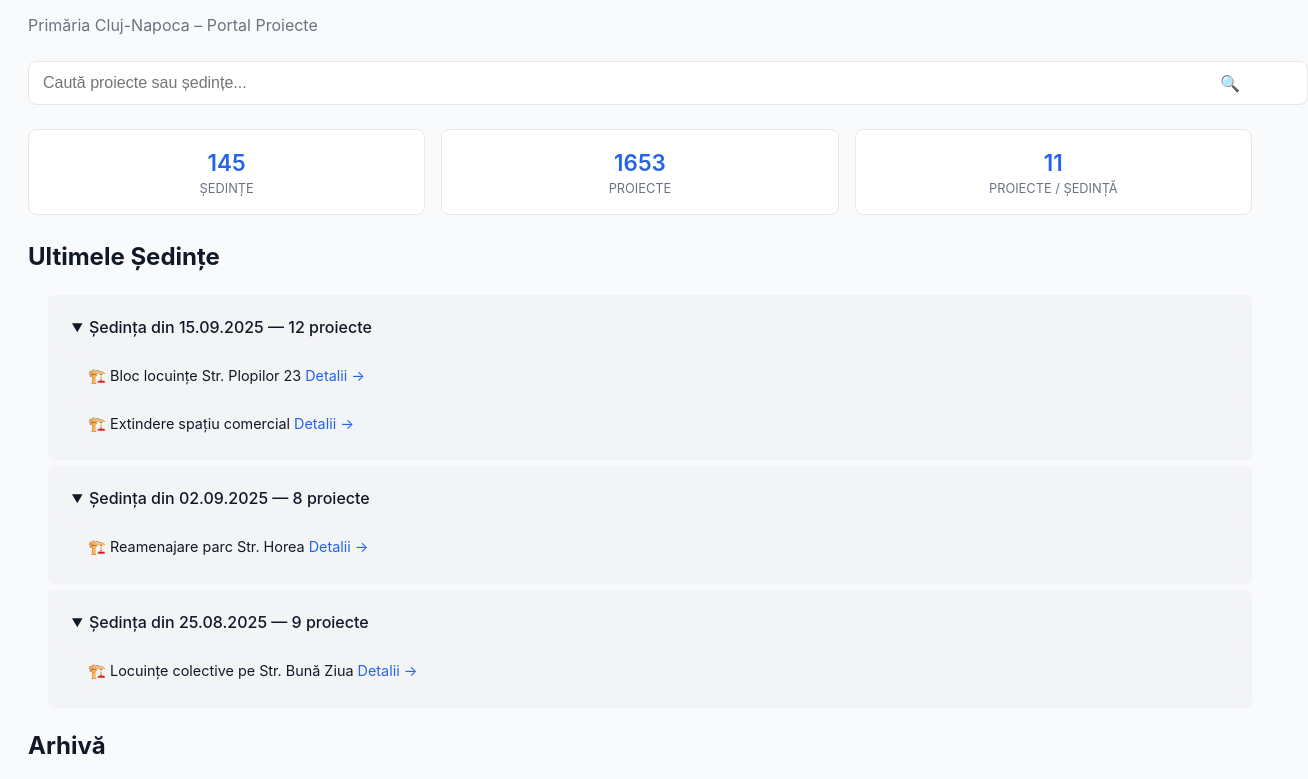
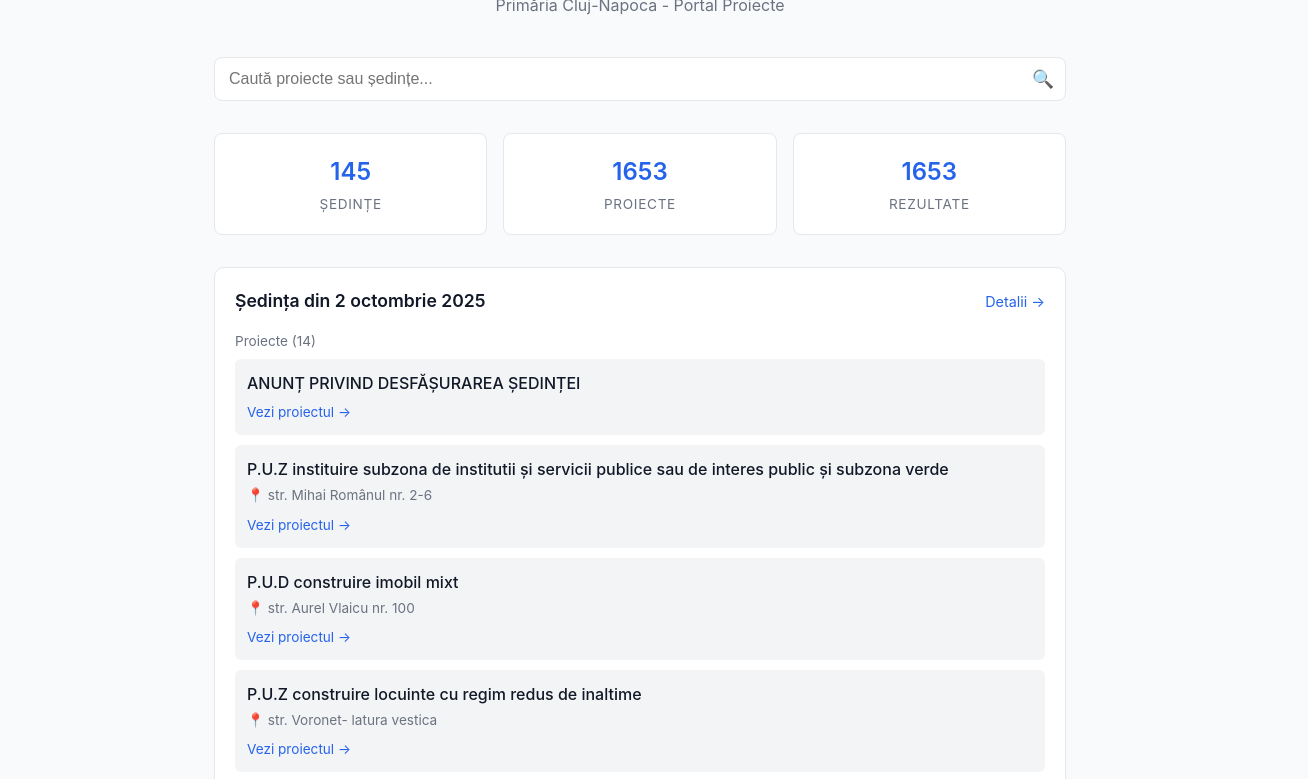
Before and after one commit to sergiuprdn/cjurban, a plain HTML site: page index.html in a window 1280 px wide. Shown: the part 87-866 px from the top of the page, 1308 px wide, since content can reach past the window. Drawn offline with Linux system fonts and the light colour scheme.

Commit message:
Enhance index.html with improved styling, layout, and search functionality

```diff
--- a/index.html
+++ b/index.html
@@ -5,203 +5,305 @@
     <meta name="viewport" content="width=device-width, initial-scale=1.0">
     <title>Ședințe și Proiecte Urbanism</title>
     <style>
+        /* Reset */
+        *, *::before, *::after {
+          margin: 0;
+          padding: 0;
+          box-sizing: border-box;
+        }
+
+        :root {
+          --background: #f9fafb;
+          --surface: #ffffff;
+          --surface-hover: #f3f4f6;
+          --text-primary: #111827;
+          --text-secondary: #6b7280;
+          --border-color: #e5e7eb;
+          --accent: #2563eb;
+        }
+
         body {
           font-family: 'Inter', system-ui, sans-serif;
-          background: #f9fafb;
-          color: #111827;
-          padding: 20px;
+          background: var(--background);
+          color: var(--text-primary);
           line-height: 1.5;
         }
-        h1 { font-size: 1.6rem; margin-bottom: 0.3rem; }
-        .subtitle { color: #6b7280; margin-bottom: 1.5rem; }
+
+        .container {
+          max-width: 900px;
+          margin: 0 auto;
+          padding: 24px;
+        }
+
+        header {
+          text-align: center;
+          margin-bottom: 40px;
+        }
+
+        h1 {
+          font-size: 2rem;
+          font-weight: 700;
+          margin-bottom: 8px;
+          color: var(--text-primary);
+        }
+
+        .subtitle {
+          color: var(--text-secondary);
+          font-size: 1rem;
+        }
 
         /* Search */
         .search-container {
-          margin-bottom: 24px;
+          margin-bottom: 32px;
           position: relative;
         }
+
         .search-box {
           width: 100%;
           padding: 12px 40px 12px 14px;
           font-size: 1rem;
-          border: 1px solid #e5e7eb;
+          border: 1px solid var(--border-color);
           border-radius: 8px;
-          background: #fff;
+          background: var(--surface);
+          color: var(--text-primary);
         }
+
         .search-icon {
           position: absolute;
           right: 12px;
           top: 50%;
           transform: translateY(-50%);
-          color: #6b7280;
+          color: var(--text-secondary);
+          pointer-events: none;
+          font-size: 1.1rem;
         }
 
         /* Stats */
         .stats {
           display: flex;
           gap: 16px;
-          margin-bottom: 24px;
+          margin-bottom: 32px;
           flex-wrap: wrap;
         }
+
         .stat-card {
           flex: 1;
           min-width: 160px;
-          padding: 16px;
-          background: #fff;
-          border: 1px solid #e5e7eb;
+          padding: 20px;
+          background: var(--surface);
           border-radius: 8px;
+          border: 1px solid var(--border-color);
           text-align: center;
         }
+
         .stat-number {
-          font-size: 1.4rem;
+          font-size: 1.5rem;
           font-weight: 600;
-          color: #2563eb;
-        }
-        .stat-label {
-          font-size: 0.8rem;
-          text-transform: uppercase;
-          color: #6b7280;
+          color: var(--accent);
+          margin-bottom: 4px;
         }
 
-        /* Collapsible */
-        details { margin-bottom: 12px; }
-        summary {
-          cursor: pointer;
-          padding: 10px 14px;
-          background: #fff;
-          border: 1px solid #e5e7eb;
+        .stat-label {
+          font-size: 0.85rem;
+          color: var(--text-secondary);
+          text-transform: uppercase;
+          letter-spacing: 0.05em;
+        }
+
+        /* Meetings */
+        .meeting-card {
+          background: var(--surface);
+          border: 1px solid var(--border-color);
+          border-radius: 10px;
+          padding: 20px;
+          margin-bottom: 20px;
+        }
+
+        .meeting-header {
+          display: flex;
+          justify-content: space-between;
+          align-items: baseline;
+          margin-bottom: 16px;
+        }
+
+        .meeting-title {
+          font-size: 1.1rem;
+          font-weight: 600;
+        }
+
+        .meeting-link {
+          color: var(--accent);
+          font-size: 0.9rem;
+          text-decoration: none;
+        }
+
+        .projects-label {
+          font-size: 0.85rem;
+          color: var(--text-secondary);
+          margin-bottom: 8px;
+        }
+
+        .project-item {
+          background: var(--surface-hover);
+          border-radius: 6px;
+          padding: 12px;
+          margin-bottom: 10px;
+        }
+
+        .project-title {
+          font-weight: 500;
+          margin-bottom: 4px;
+        }
+
+        .project-street {
+          font-size: 0.85rem;
+          color: var(--text-secondary);
+          margin-bottom: 6px;
+        }
+
+        .project-link {
+          font-size: 0.85rem;
+          color: var(--accent);
+          text-decoration: none;
+        }
+
+        /* No results */
+        .no-results {
+          text-align: center;
+          padding: 40px 20px;
+          color: var(--text-secondary);
+          background: var(--surface);
           border-radius: 8px;
-          font-weight: 500;
+          border: 1px solid var(--border-color);
         }
-        .meeting, .project {
-          background: #f3f4f6;
-          margin: 6px 0 6px 20px;
-          padding: 10px;
-          border-radius: 6px;
-        }
-        .meeting > summary { background: #f3f4f6; border: none; }
-        .project { font-size: 0.9rem; }
-        .project a { color: #2563eb; text-decoration: none; }
 
-        /* Highlight search */
         .highlight {
           background: #fde68a;
-          padding: 2px 3px;
+          padding: 2px 4px;
           border-radius: 3px;
-        }
-
-        .no-results {
-          text-align: center;
-          padding: 30px;
-          background: #fff;
-          border: 1px solid #e5e7eb;
-          border-radius: 8px;
-          color: #6b7280;
         }
     </style>
 </head>
 <body>
+<div class="container">
+    <header>
         <h1>Ședințe Comisie Urbanism</h1>
-<p class="subtitle">Primăria Cluj-Napoca – Portal Proiecte</p>
+        <p class="subtitle">Primăria Cluj-Napoca - Portal Proiecte</p>
+    </header>
 
-<!-- Search -->
     <div class="search-container">
         <input type="text" id="searchInput" class="search-box" placeholder="Caută proiecte sau ședințe...">
         <span class="search-icon">🔍</span>
     </div>
 
-<!-- Stats -->
     <div class="stats">
         <div class="stat-card">
-        <div class="stat-number" id="totalMeetings">145</div>
+            <div class="stat-number" id="totalMeetings">0</div>
             <div class="stat-label">Ședințe</div>
         </div>
         <div class="stat-card">
-        <div class="stat-number" id="totalProjects">1653</div>
+            <div class="stat-number" id="totalProjects">0</div>
             <div class="stat-label">Proiecte</div>
         </div>
         <div class="stat-card">
-        <div class="stat-number">11</div>
-        <div class="stat-label">Proiecte / Ședință</div>
+            <div class="stat-number" id="visibleItems">0</div>
+            <div class="stat-label">Rezultate</div>
         </div>
     </div>
 
-<!-- Latest 3 meetings (expanded) -->
-<h2>Ultimele Ședințe</h2>
-<details open class="meeting">
-    <summary>Ședința din 15.09.2025 — 12 proiecte</summary>
-    <div class="project">🏗️ Bloc locuințe Str. Plopilor 23 <a href="#">Detalii →</a></div>
-    <div class="project">🏗️ Extindere spațiu comercial <a href="#">Detalii →</a></div>
-</details>
-<details open class="meeting">
-    <summary>Ședința din 02.09.2025 — 8 proiecte</summary>
-    <div class="project">🏗️ Reamenajare parc Str. Horea <a href="#">Detalii →</a></div>
-</details>
-<details open class="meeting">
-    <summary>Ședința din 25.08.2025 — 9 proiecte</summary>
-    <div class="project">🏗️ Locuințe colective pe Str. Bună Ziua <a href="#">Detalii →</a></div>
-</details>
-
-<!-- Everything else collapsed -->
-<h2>Arhivă</h2>
-<details>
-    <summary>📅 2025 — 9 ședințe, 105 proiecte</summary>
-    <details>
-        <summary>August — 6 ședințe, 42 proiecte</summary>
-        <details class="meeting">
-            <summary>Ședința din 10.08.2025 — 7 proiecte</summary>
-            <div class="project">🏗️ Modernizare clădire birouri <a href="#">Detalii →</a></div>
-        </details>
-    </details>
-</details>
-<details>
-    <summary>📅 2024 — 18 ședințe, 210 proiecte</summary>
-    <p style="margin-left:20px; color:#6b7280;">(expandă pentru detalii)</p>
-</details>
-
-<div id="noResults" class="no-results" style="display:none;">
-    😕 Nicio potrivire. Încearcă alt cuvânt sau verifică ortografia.
+    <div id="meetingsContainer"></div>
 </div>
 
 <script>
-    // Simple search across visible text
-    const searchInput = document.getElementById('searchInput');
-    const allDetails = [...document.querySelectorAll('details')];
-    const noResults = document.getElementById('noResults');
+    let meetingsData = [];
+    let filteredData = [];
 
-    function clearHighlights(el) {
-      el.innerHTML = el.textContent;
+    function escapeHtml(text) {
+      const div = document.createElement('div');
+      div.textContent = text;
+      return div.innerHTML;
     }
 
-    function highlight(el, term) {
-      const regex = new RegExp(`(${term})`, 'gi');
-      el.innerHTML = el.textContent.replace(regex, '<span class="highlight">$1</span>');
+    function highlightText(text, searchTerm) {
+      if (!searchTerm) return escapeHtml(text);
+      const regex = new RegExp(`(${searchTerm})`, 'gi');
+      return escapeHtml(text).replace(regex, '<span class="highlight">$1</span>');
     }
 
-    searchInput.addEventListener('input', () => {
-      const term = searchInput.value.trim().toLowerCase();
-      let found = false;
+    function renderMeetings(data, searchTerm = '') {
+      const container = document.getElementById('meetingsContainer');
+      if (data.length === 0) {
+        container.innerHTML = `<div class="no-results">🔍 Nu s-au găsit rezultate</div>`;
+        updateStats(0, 0);
+        return;
+      }
 
-      allDetails.forEach(d => {
-        const text = d.textContent.toLowerCase();
-        if (!term || text.includes(term)) {
-          d.style.display = '';
-          found = true;
-          d.querySelectorAll('summary').forEach(s => {
-            clearHighlights(s);
-            if (term) highlight(s, term);
-          });
-          d.querySelectorAll('.project').forEach(p => {
-            clearHighlights(p);
-            if (term) highlight(p, term);
-          });
+      const html = data.map(meeting => `
+        <div class="meeting-card">
+          <div class="meeting-header">
+            <div class="meeting-title">${highlightText(meeting.title, searchTerm)}</div>
+            <a href="${meeting.url}" target="_blank" class="meeting-link">Detalii →</a>
+          </div>
+          <div class="projects-section">
+            <div class="projects-label">Proiecte (${meeting.projects.length})</div>
+            ${meeting.projects.map(p => `
+              <div class="project-item">
+                <div class="project-title">${highlightText(p.title, searchTerm)}</div>
+                ${p.street ? `<div class="project-street">📍 ${highlightText(p.street, searchTerm)}</div>` : ''}
+                <a href="${p.url}" target="_blank" class="project-link">Vezi proiectul →</a>
+              </div>
+            `).join('')}
+          </div>
+        </div>
+      `).join('');
+
+      container.innerHTML = html;
+
+      const visibleProjects = data.reduce((sum, m) => sum + m.projects.length, 0);
+      updateStats(data.length, visibleProjects);
+    }
+
+    function updateStats(meetings, projects) {
+      document.getElementById('totalMeetings').textContent = meetingsData.length;
+      document.getElementById('totalProjects').textContent = meetingsData.reduce((s, m) => s + m.projects.length, 0);
+      document.getElementById('visibleItems').textContent = projects;
+    }
+
+    function filterMeetings(searchTerm) {
+      if (!searchTerm) {
+        filteredData = [...meetingsData];
       } else {
-          d.style.display = 'none';
+        const term = searchTerm.toLowerCase();
+        filteredData = [];
+        meetingsData.forEach(meeting => {
+          const meetingMatch = meeting.title.toLowerCase().includes(term);
+          const matchingProjects = meeting.projects.filter(p =>
+            p.title.toLowerCase().includes(term) || p.street.toLowerCase().includes(term)
+          );
+          if (meetingMatch) {
+            filteredData.push({...meeting, projects: meeting.projects});
+          } else if (matchingProjects.length > 0) {
+            filteredData.push({...meeting, projects: matchingProjects});
           }
         });
+      }
+      renderMeetings(filteredData, searchTerm);
+    }
 
-      noResults.style.display = found ? 'none' : 'block';
+    async function init() {
+      const response = await fetch('meetings.json');
+      meetingsData = await response.json();
+      filteredData = [...meetingsData];
+
+      renderMeetings(meetingsData);
+
+      const searchInput = document.getElementById('searchInput');
+      searchInput.addEventListener('input', e => {
+        filterMeetings(e.target.value.trim());
       });
+    }
+
+    document.addEventListener('DOMContentLoaded', init);
 </script>
 </body>
 </html>
```
Lines whose indentation alone changed are shown as unchanged.
